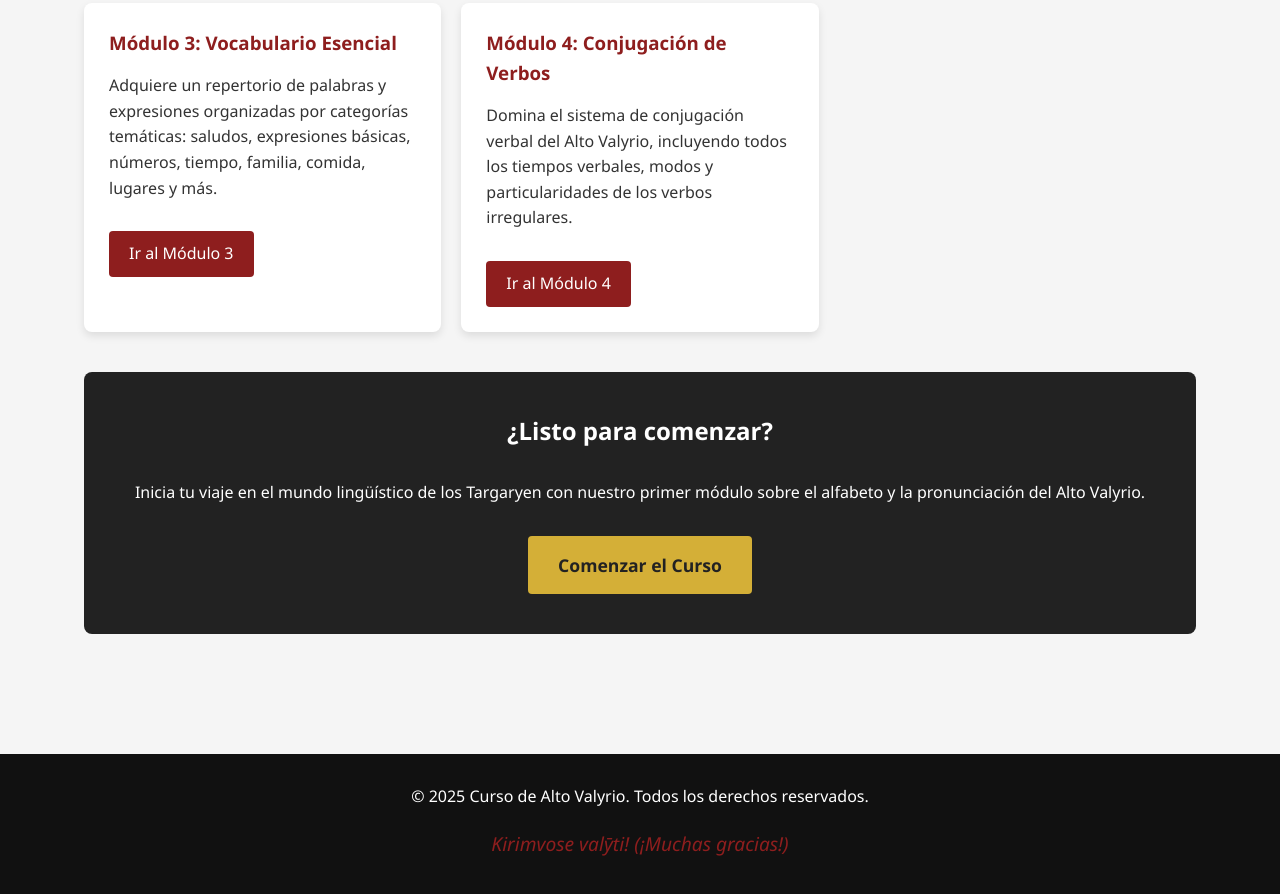
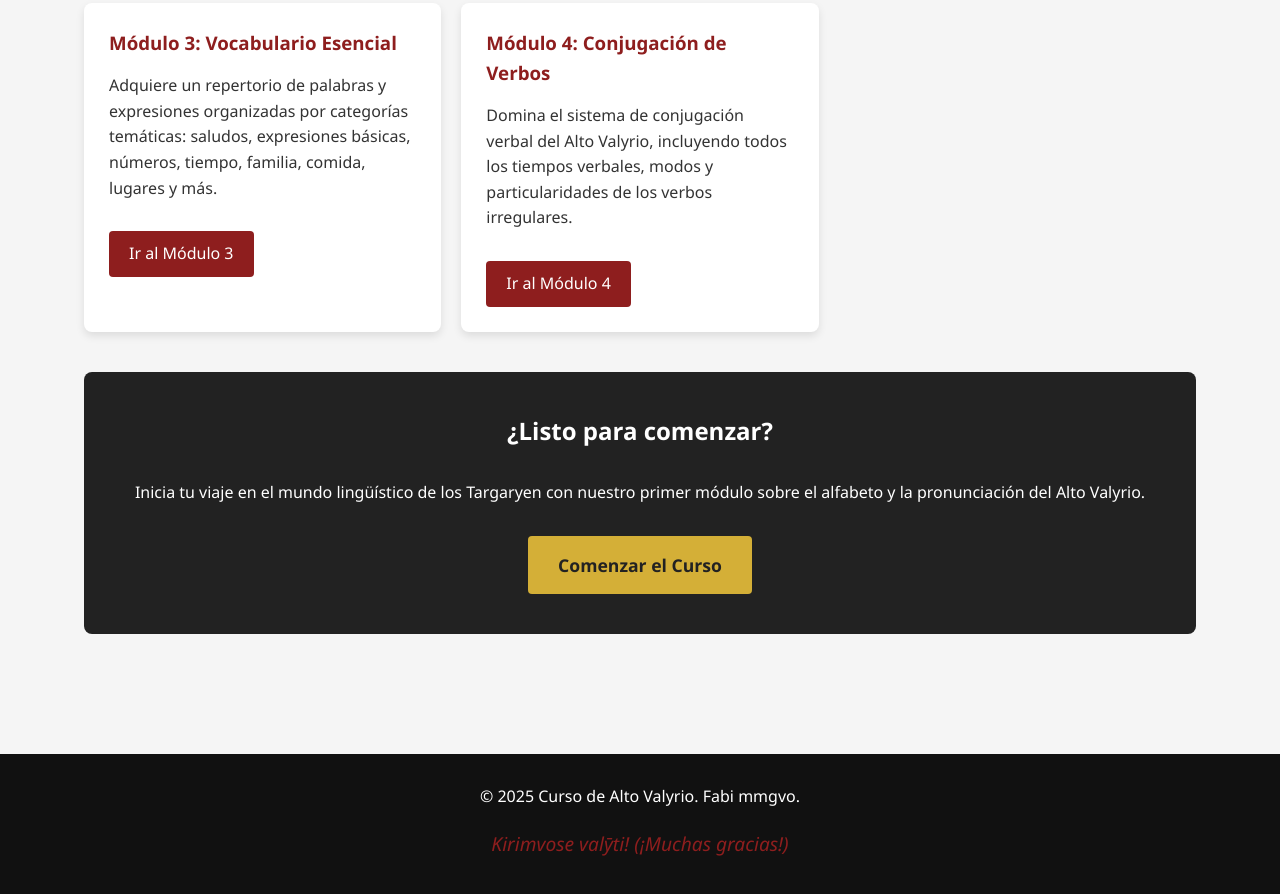
Before and after one commit to AaronG28/curso-alto-valyrio, a plain HTML site: page index.html in a window 1280 px wide. Shown: the part 1097-1991 px from the top of the page. Drawn offline with Linux system fonts and the light colour scheme.

Commit message:
Update index.html
broma a fabi

```diff
--- a/index.html
+++ b/index.html
@@ -81,7 +81,7 @@
 
     <footer>
         <div class="container">
-            <p>&copy; 2025 Curso de Alto Valyrio. Todos los derechos reservados.</p>
+            <p>&copy; 2025 Curso de Alto Valyrio. Fabi mmgvo.</p>
             <p class="valyrian-quote"><em>Kirimvose valȳti!</em> (¡Muchas gracias!)</p>
         </div>
     </footer>
```
